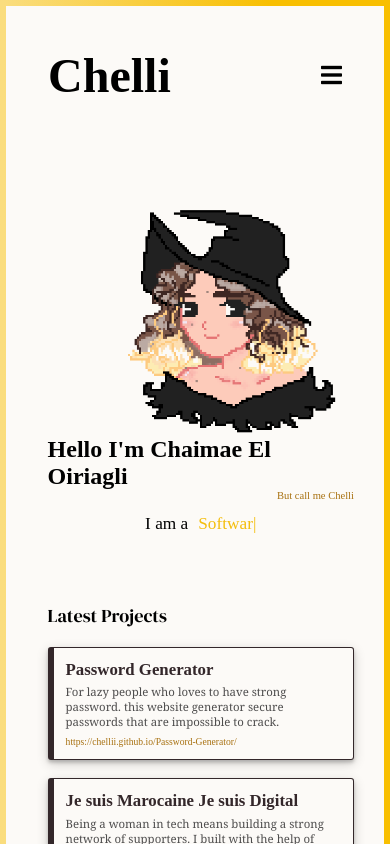
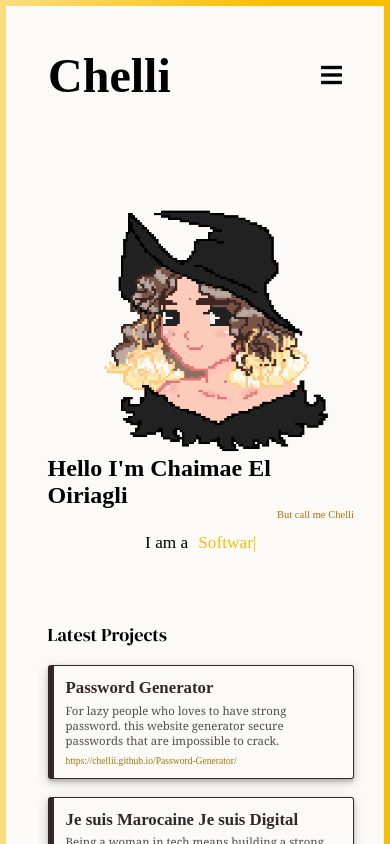
Before and after one commit to Chellii/Chelli, a React (Create React App) app: page / in a window 390 px wide. Shown: the top 844 px of the page. Built offline with nearby package versions, Linux system fonts and the light colour scheme; a web font is replaced by a local one.

Commit message:
edit pic mobile ver

```diff
--- a/src/styles/home.css
+++ b/src/styles/home.css
@@ -4,7 +4,7 @@
 }
 
 .img-div > img {
-    width: 25em;
+    width: 27em;
 }
 
 
@@ -149,6 +149,10 @@
         justify-content: center;
         align-items: center;
     }
+
+    .img-div {
+        padding-left: 0;
+    }
  /*
     .projects-main > p {
         font-size: 70px;
--- a/src/styles/index.css
+++ b/src/styles/index.css
@@ -6,7 +6,7 @@ body {
     min-width: 900px;
     border: 0.43em solid;
     height: auto;
-    min-height: 100vh;
+    min-height: 90vh;
     background-color: #fcfaf7;
     margin: 0;
     padding: 0;
```
